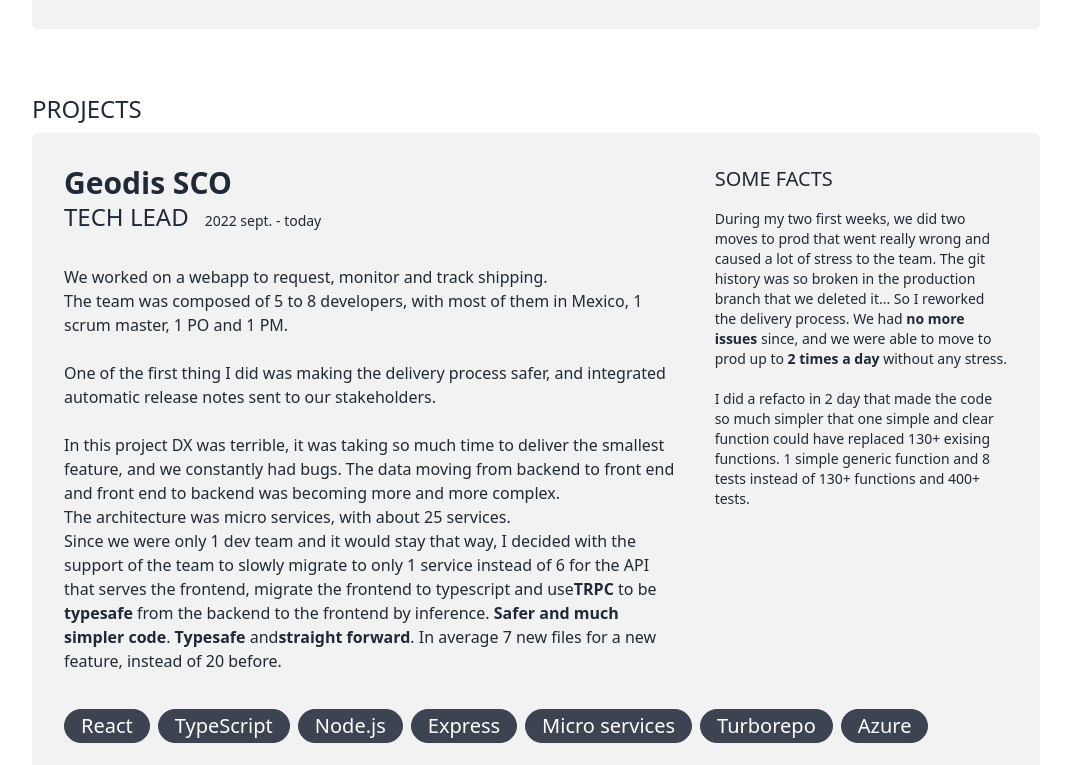
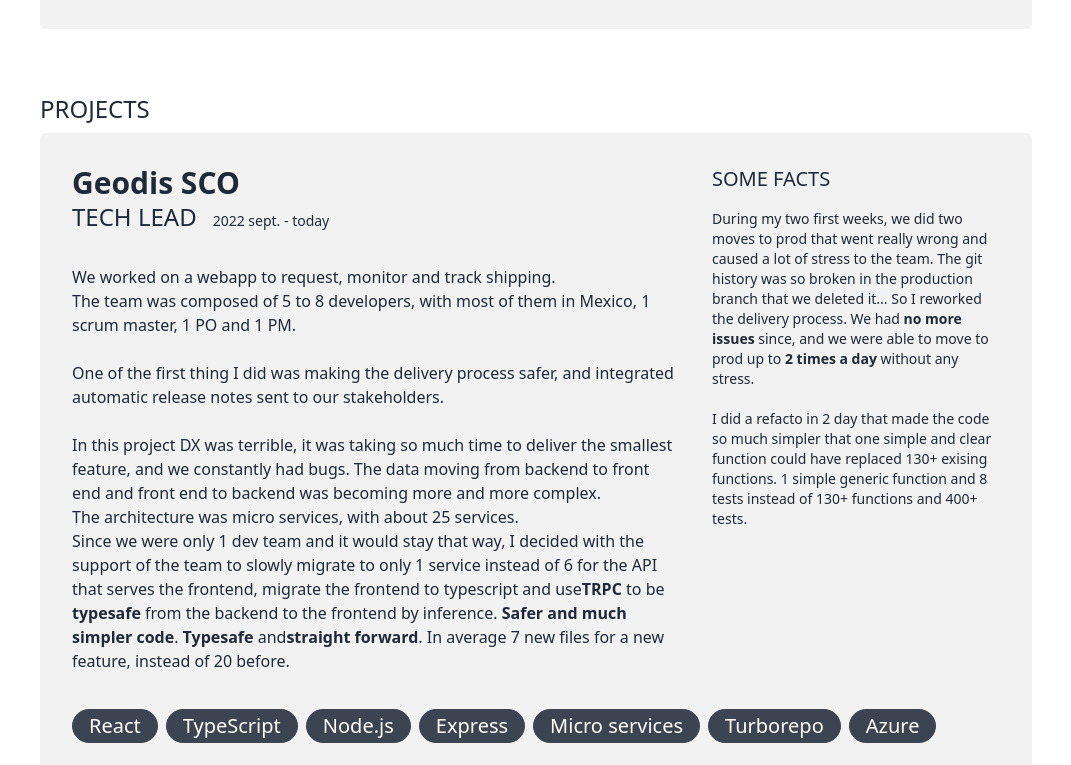
Before and after one commit to fischervincent/my-resume, an Astro site: page / in a window 1280 px wide. Shown: the part 1075-1840 px from the top of the page, without its empty margins (104-1175 px from the left). Built offline with nearby package versions, Linux system fonts and the light colour scheme; Astro itself is replaced by a stand-in of ours.

Commit message:
change spacing in the layout

```diff
--- a/src/components/Section.astro
+++ b/src/components/Section.astro
@@ -6,7 +6,7 @@ export interface Props {
 
 const {title, id} = Astro.props;
 ---
-<section class="my-16" id={id}>
+<section class="my-16 mt-8 sm:mt-16" id={id}>
   <h2>{title}</h2>
   <div class="my-2">
     <slot />
--- a/src/layouts/Layout.astro
+++ b/src/layouts/Layout.astro
@@ -19,7 +19,7 @@ const { title } = Astro.props;
 	</head>
 	<body>
 		<Header />
-		<main class="max-w-5xl mx-auto px-2">
+		<main class="max-w-5xl mx-auto px-2 sm:px-4">
 			<slot />
 		</main>
 	</body>
```
